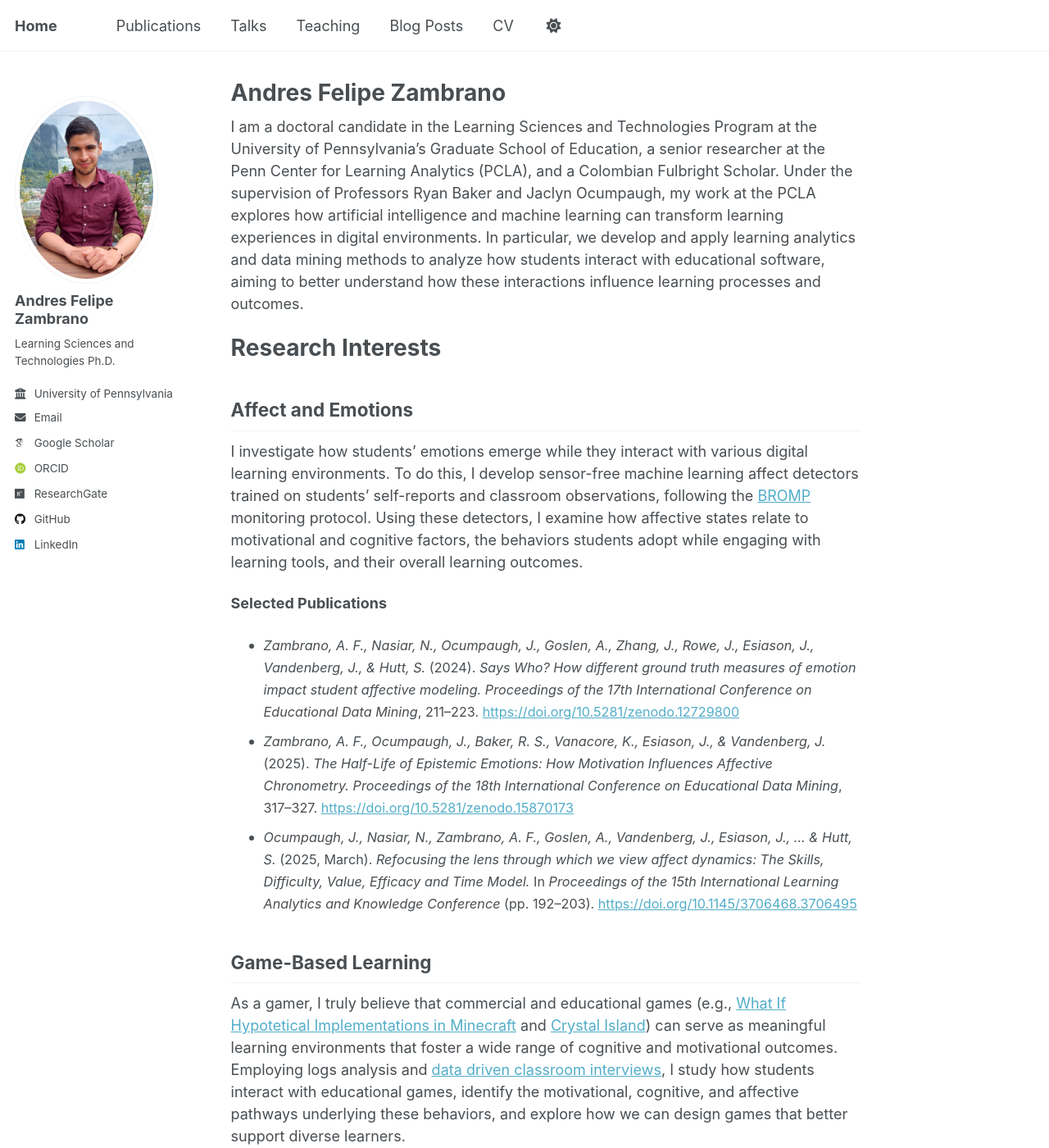
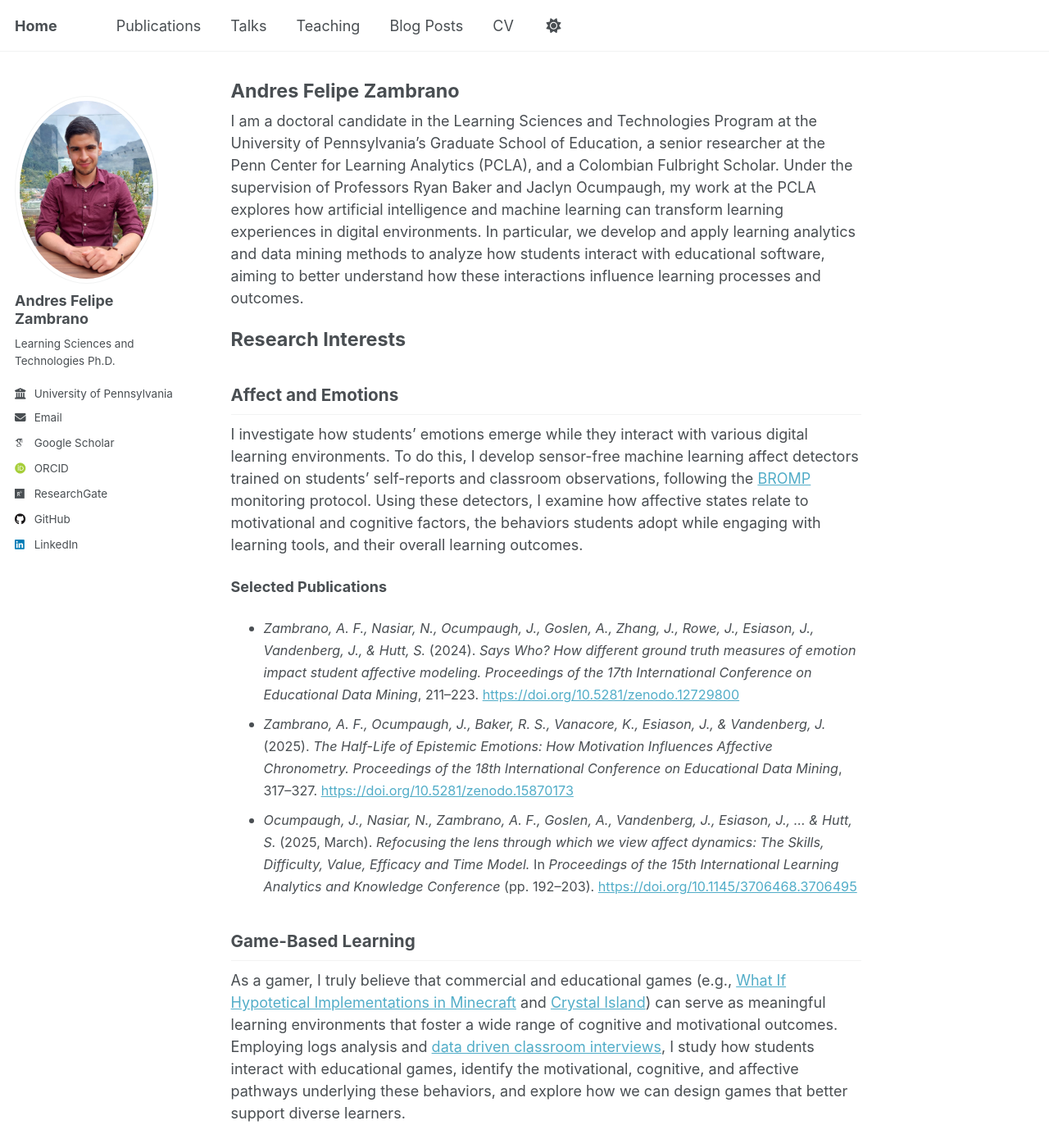
Before and after one commit to afzambrano/afzambrano.github.io, a Jekyll site: the page built from _pages/about.md, in a window 1280 px wide and 1400 px high. Shown: the whole window at 82% size. Built offline with Jekyll 4.4.1, drawn with Linux system fonts in a browser that asks for light colours; some web fonts are replaced; a script that is not in the unit is left out.

Commit message:
Update _themes.scss

```diff
--- a/_sass/_themes.scss
+++ b/_sass/_themes.scss
@@ -30,10 +30,10 @@ $calisto                    : "Calisto MT", serif;
 $garamond                   : Garamond, serif;
 
 /* Type scale */
-$type-size-1                : 2.441em;  // ~39.056px
-$type-size-2                : 1.953em;  // ~31.248px
-$type-size-3                : 1.563em;  // ~25.008px
-$type-size-4                : 1.25em;   // ~20px
+$type-size-1                : 2.4em;  // ~39.056px
+$type-size-2                : 1.7em;  // ~31.248px
+$type-size-3                : 1.3em;  // ~25.008px
+$type-size-4                : 1.15em;   // ~20px
 $type-size-5                : 1em;      // ~16px
 $type-size-6                : 0.75em;   // ~12px
 $type-size-7                : 0.6875em; // ~11px
```
